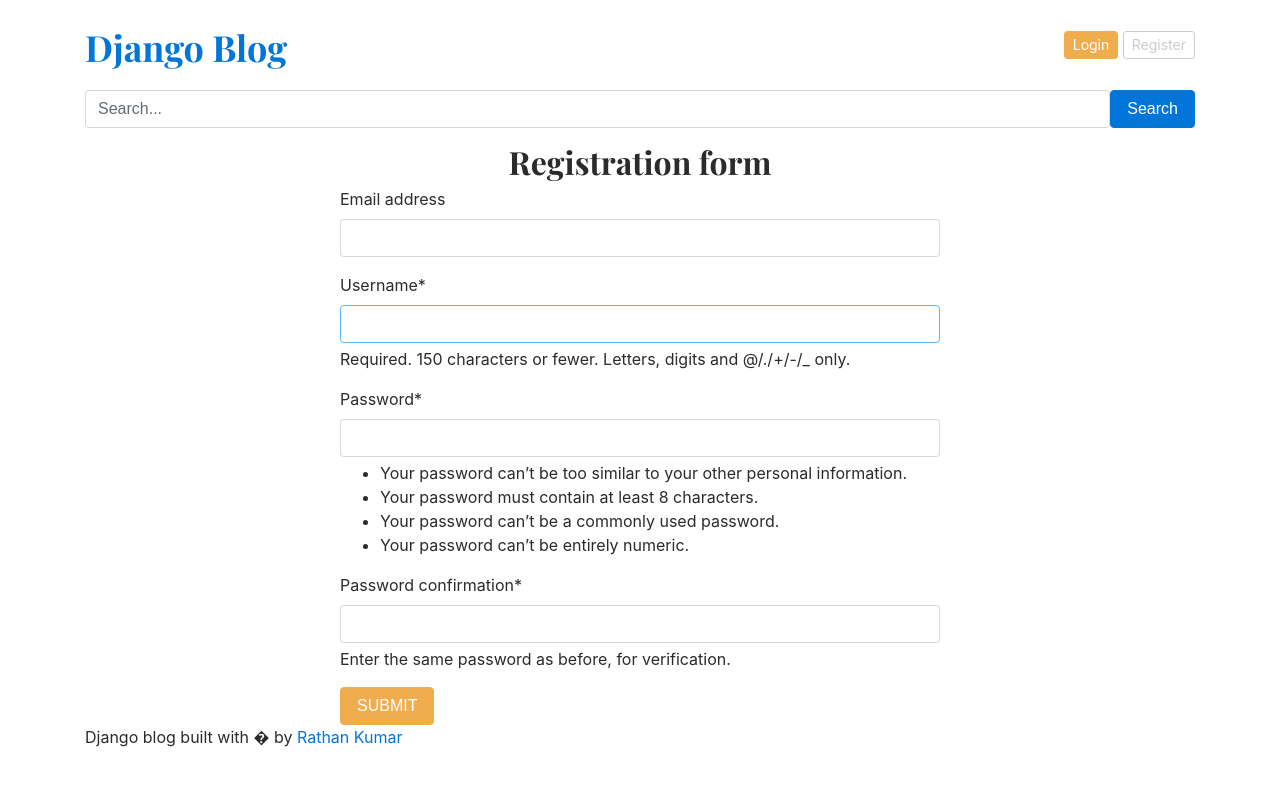
After one commit to mshayar-git-hub/blog, a Django app: page /register/ in a window 1280 px wide. The commit adds this page. Shown: the top 786 px of the page. Run offline with Django 5.2, Linux system fonts and the light colour scheme; data that the repository does not hold is empty; some libraries are stand-ins or nearby versions.

Commit message:
login and registration

```diff
--- /dev/null
+++ b/blog_main/forms.py
@@ -0,0 +1,7 @@
+from django.contrib.auth.models import User
+from django.contrib.auth.forms import UserCreationForm
+
+class RegistrationForm(UserCreationForm):
+    class Meta:
+        model = User
+        fields = ('email', 'username', 'password1', 'password2')
--- a/blog_main/settings.py
+++ b/blog_main/settings.py
@@ -38,6 +38,8 @@ INSTALLED_APPS = [
     'django.contrib.messages',
     'django.contrib.staticfiles',
     'blogs',
+    'crispy_forms',
+    'crispy_bootstrap5',
 ]
 
 MIDDLEWARE = [
@@ -128,3 +130,5 @@ DEFAULT_AUTO_FIELD = 'django.db.models.BigAutoField'
 
 MEDIA_URL = '/media/'
 MEDIA_ROOT = BASE_DIR /'media'
+
+CRISPY_TEMPLATE_PACK = 'Bootstrap5'
--- a/blog_main/urls.py
+++ b/blog_main/urls.py
@@ -25,6 +25,9 @@ urlpatterns = [
     path('admin/', admin.site.urls),
     path('',views.home , name = 'home'),
     path('category/', include('blogs.urls')),
-    path('<slug:slug>/', Blogsviews.single_blog , name='single_blog'),
-    path('blogs/search/' , Blogsviews.search_keyword , name = 'search')
+    path('blog/<slug:slug>/', Blogsviews.single_blog , name='single_blog'),
+    path('blogs/search/' , Blogsviews.search_keyword , name = 'search'),
+    path('register/', views.register , name = 'register'),
+    path('login/', views.login ,name='login'),
+    path('logout/',views.logout , name="logout")
 ] + static(settings.MEDIA_URL, document_root=settings.MEDIA_ROOT)
--- a/blog_main/views.py
+++ b/blog_main/views.py
@@ -1,6 +1,9 @@
-from django.shortcuts import render
+from django.shortcuts import redirect, render
 
+from .forms import RegistrationForm
 from blogs.models import Blog, Category
+from django.contrib.auth.forms import AuthenticationForm
+from django.contrib import auth
 
 
 def home(request):
@@ -11,3 +14,37 @@ def home(request):
         'post' : post,
     }
     return render (request , 'index.html' , context)
+
+def register(request):
+    if request.method == 'POST' :
+        form = RegistrationForm(request.POST)
+        if form.is_valid:
+            form.save()
+            return redirect ('register')
+    else:
+        form = RegistrationForm()
+    context = {
+        'form' : form ,
+    }
+    return render (request , 'registration.html' , context)
+
+def login(request):
+    if request.method == "POST":
+        form = AuthenticationForm(request , request.POST)
+        if form.is_valid():
+            username = form.cleaned_data['username']
+            password = form.cleaned_data['password']
+
+            user = auth.authenticate(username=username , password=password)
+            if user is not None:
+                auth.login(request , user)
+            return redirect('home')
+    form = AuthenticationForm()
+    context = {
+        'form' : form
+    }
+    return render(request , 'login.html', context)
+
+def logout(request):
+    auth.logout(request)
+    return redirect('home')
--- a/templates/base.html
+++ b/templates/base.html
@@ -21,8 +21,15 @@
                     <a class="blog-header-logo text-dark" href="{% url 'home'%}">Django Blog</a>
                 </div>
                 <div class="col-4 d-flex justify-content-end align-items-center">
-                    <a class="btn btn-sm btn-warning" href="#">Login</a> &nbsp;
-                    <a class="btn btn-sm btn-outline-secondary" href="#">Register</a>
+                    {% if not user.is_authenticated %}
+                    <a class="btn btn-sm btn-warning" href=" {% url 'login' %} ">Login</a> &nbsp;
+                    <a class="btn btn-sm btn-outline-secondary" href="{% url 'register' %}">Register</a>
+                    {%else%}
+                    <span>you are logged in as {{user}}</span>
+                    &emsp;
+                    <a class="btn btn-warning " href="{% url 'logout' %}">LOGOUT</a>
+
+                    {%endif%}
                 </div>
             </div>
         </header>
--- a/templates/post_by_category.html
+++ b/templates/post_by_category.html
@@ -13,7 +13,7 @@
           <div class="card border-0">
             <div class="card-body">
               <h3 class='fw-bolder mb-1'>
-                <a class='text-dark text-decoration-none' href='{% url ' single_blog' i.slug %}'>{{i.title}}</a>
+                <a class='text-dark text-decoration-none' href='{% url 'single_blog' i.slug %}'>{{i.title}}</a>
               </h3>
               <small class="mb-1 text-muted"> {{i.created_at | timesince}} ago by {{i.author}} </small>
               <p class="card-text">{{i.short_description}}</p>
--- /dev/null
+++ b/templates/registration.html
@@ -0,0 +1,13 @@
+{%extends 'base.html'%}
+
+{% block content%}
+
+{%load crispy_forms_tags%}
+<h2 class='text-center'>Registration form</h2>
+<form action="{%url 'register' %}" method="POST" style="width: 600px; margin: auto;" >
+    {% csrf_token %}
+    {{ form | crispy}}
+    <button type="submit" class="btn btn-warning">SUBMIT</button>
+</form>
+
+{% endblock %}
--- a/templates/single_blog.html
+++ b/templates/single_blog.html
@@ -14,7 +14,7 @@
                     <!-- Post meta content-->
                     <div class="text-muted fst-italic mb-2">Posted on {{post.created_at}} </div>
                     <!-- Post category-->
-                    <a class="badge bg-primary text-decoration-none text-light" href=" {% url " home" %} ">{{post.category}}</a>
+                    <a class="badge bg-primary text-decoration-none text-light" href=" {% url "home" %} ">{{post.category}}</a>
                 </header>
                 <!-- Preview image figure-->
                 <figure class=" mb-4"><img class="img-fluid rounded" src=" {{post.feature_image.url}} " alt="..." />
```
Also changed, not shown: templates/login.html (added, +12 -0 lines).
